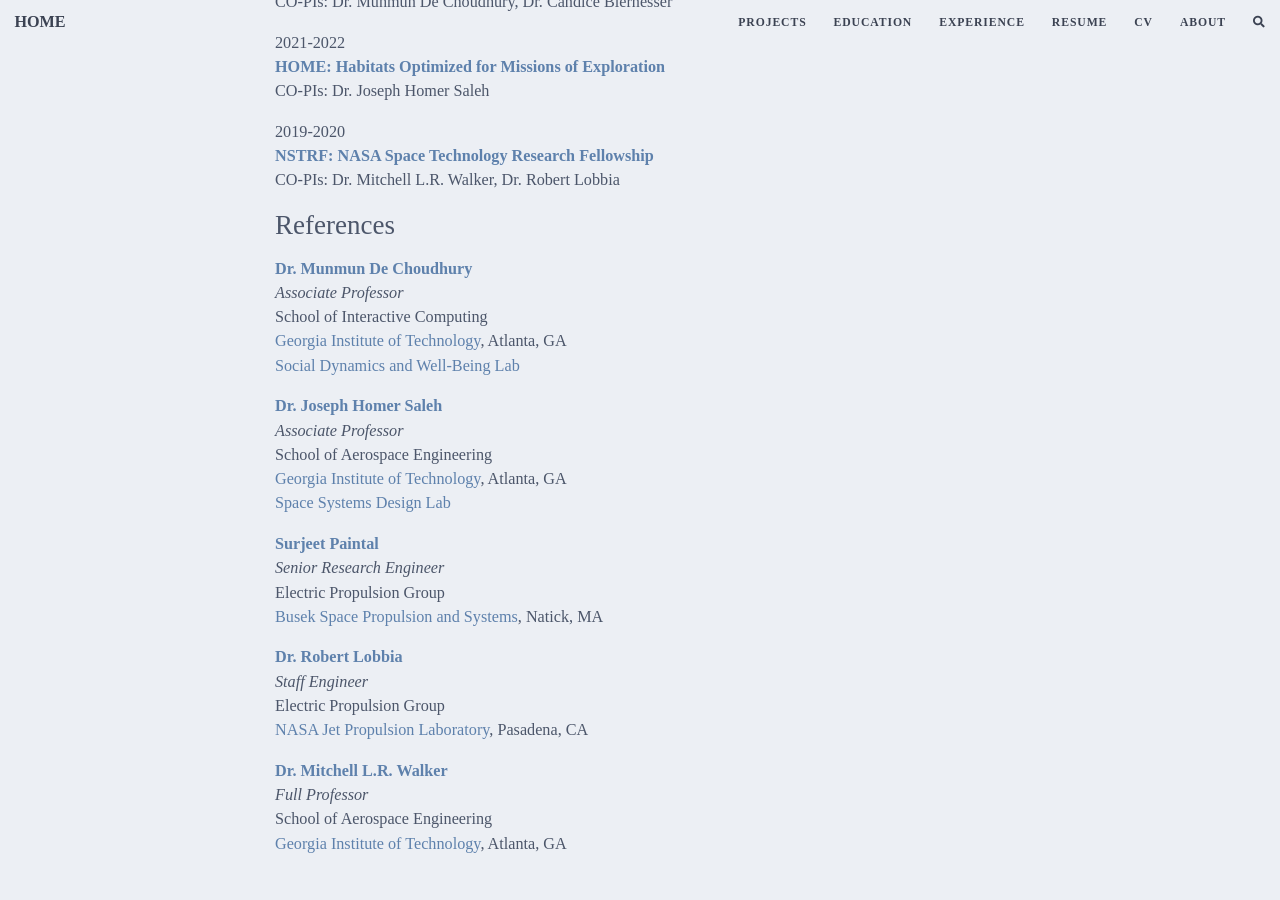
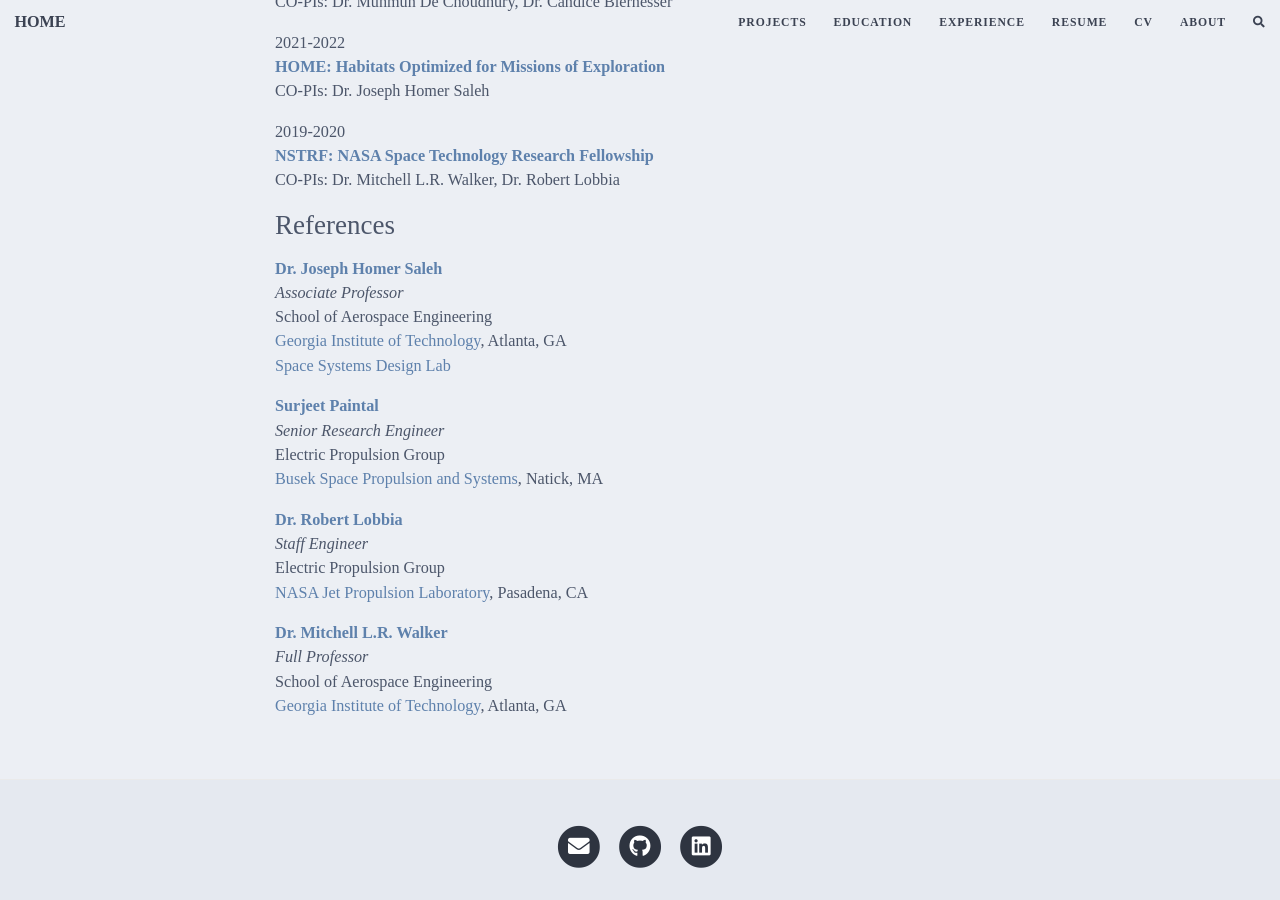
Before and after one commit to dbgomez94/dbgomez94.github.io, a Jekyll site: the page built from pages/cv.md, in a window 1280 px wide and 900 px high, scrolled down 4550 px. Built offline with Jekyll 4.4.1, drawn with Linux system fonts in a browser that asks for light colours; nearby versions of some CDN libraries; comment, search, counter and statistics services are not loaded.

Commit message:
updating projects

```diff
--- a/pages/cv.md
+++ b/pages/cv.md
@@ -214,12 +214,6 @@
 
 ## References
 
-[**Dr. Munmun De Choudhury**](http://www.munmund.net/index.html) \
-*Associate Professor* \
-School of Interactive Computing \
-[Georgia Institute of Technology](https://www.gatech.edu/), Atlanta, GA \
-[Social Dynamics and Well-Being Lab](https://socweb.cc.gatech.edu/)
-
 [**Dr. Joseph Homer Saleh**](https://www.linkedin.com/in/joseph-homer-saleh-8b8773119/) \
 *Associate Professor* \
 School of Aerospace Engineering \
```
Also changed, not shown: 1 other file.
